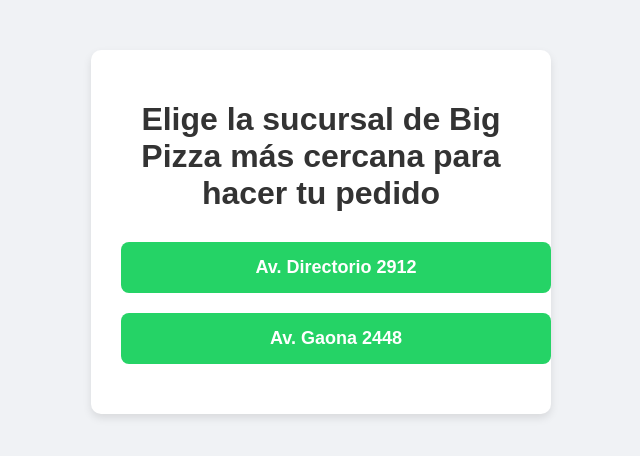
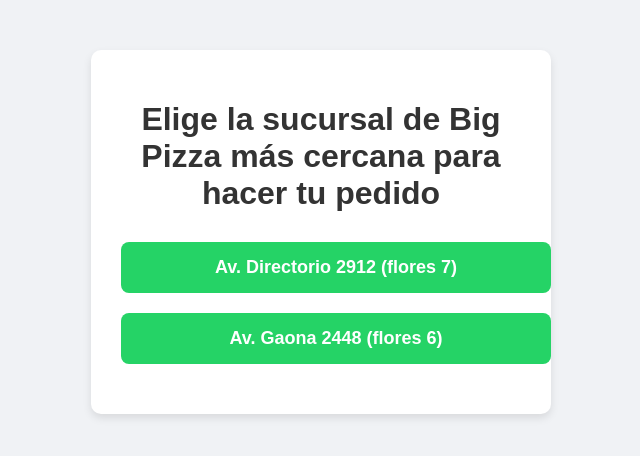
Before and after one commit to debs1991/QR-whatsapp-2-locales, a plain HTML site: page index.html in a window 1280 px wide. Shown: the whole page, without its empty margins (319-959 px from the left). Drawn offline with Linux system fonts and the light colour scheme.

Commit message:
Update index.html

```diff
--- a/index.html
+++ b/index.html
@@ -45,8 +45,8 @@
 <body>
     <div class="container">
         <h1>Elige la sucursal de Big Pizza más cercana para hacer tu pedido</h1>
-        <a class="whatsapp-button" href="https://wa.me/5491126674301?text=Hola!%20quiero%20hacer%20un%20pedido." target="_blank">Av. Directorio 2912</a>
-        <a class="whatsapp-button" href="https://wa.me/5491166799489?text=Hola!%20quiero%20hacer%20un%20pedido." target="_blank">Av. Gaona 2448</a>
+        <a class="whatsapp-button" href="https://wa.me/5491126674301?text=Hola!%20quiero%20hacer%20un%20pedido." target="_blank">Av. Directorio 2912 (flores 7)</a>
+        <a class="whatsapp-button" href="https://wa.me/5491166799489?text=Hola!%20quiero%20hacer%20un%20pedido." target="_blank">Av. Gaona 2448 (flores 6)</a>
     </div>
 </body>
 </html>
```
